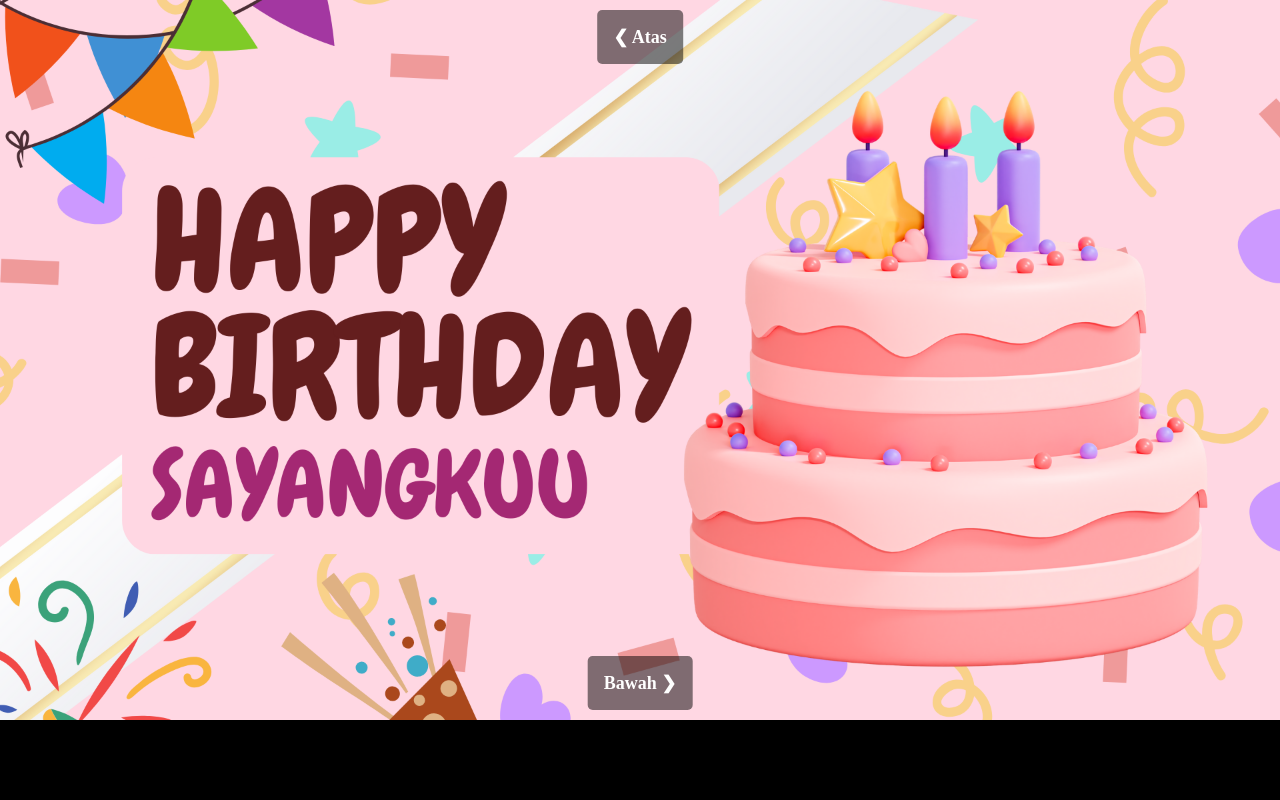
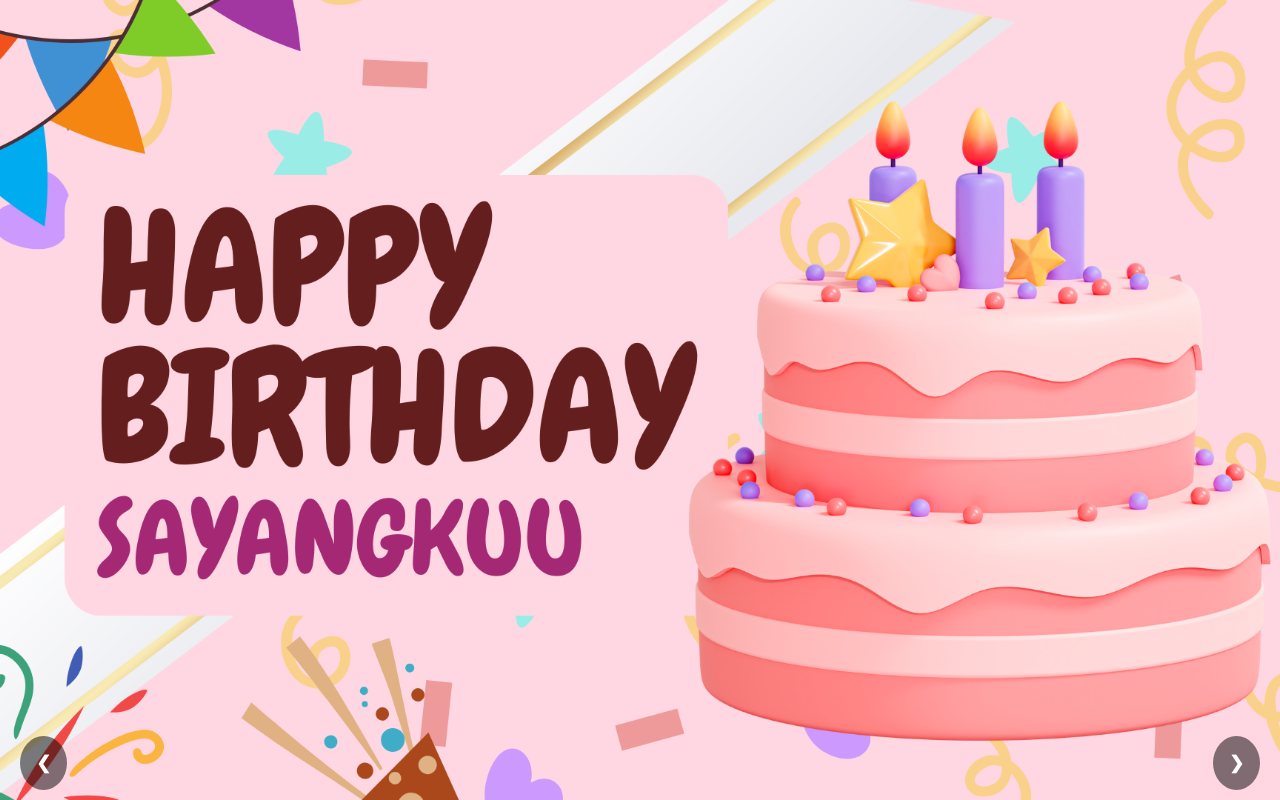
Before and after one commit to aziiz067/HBD-Sayanggkuuu.., a plain HTML site: page index.html in a window 1280 px wide. Drawn offline with Linux system fonts and the light colour scheme.

Commit message:
Update index.html

```diff
--- a/index.html
+++ b/index.html
@@ -3,7 +3,7 @@
 <head>
     <meta charset="UTF-8">
     <meta name="viewport" content="width=device-width, initial-scale=1.0">
-    <title>Foto Horizontal dengan Tombol Geser</title>
+    <title>Foto Horizontal Full dengan Tombol Geser</title>
     <style>
         body {
             margin: 0;
@@ -15,22 +15,17 @@
             position: relative;
             max-width: 100vw;
             max-height: 100vh;
-            display: flex;
-            flex-direction: column;
-            justify-content: center;
-            align-items: center;
             overflow: hidden;
         }
         img {
             width: 100vw;
-            height: auto;
+            height: 100vh;
             object-fit: cover;
         }
         .prev, .next {
             cursor: pointer;
             position: absolute;
-            left: 50%;
-            transform: translateX(-50%);
+            bottom: 10px;
             width: auto;
             padding: 16px;
             color: white;
@@ -39,13 +34,13 @@
             transition: 0.6s ease;
             user-select: none;
             background-color: rgba(0, 0, 0, 0.5);
-            border-radius: 5px;
+            border-radius: 50%;
         }
         .next {
-            bottom: 10px;
+            right: 20px;
         }
         .prev {
-            top: 10px;
+            left: 20px;
         }
         .prev:hover, .next:hover {
             background-color: rgba(0, 0, 0, 0.8);
@@ -71,8 +66,8 @@
         <img src="p9.png" class="slide">
 
         <!-- Tombol Geser -->
-        <span class="prev" onclick="changeSlide(-1)">&#10094; Atas</span>
-        <span class="next" onclick="changeSlide(1)">Bawah &#10095;</span>
+        <span class="prev" onclick="changeSlide(-1)">&#10094;</span>
+        <span class="next" onclick="changeSlide(1)">&#10095;</span>
     </div>
 
     <!-- Musik Ulang Tahun -->
```
